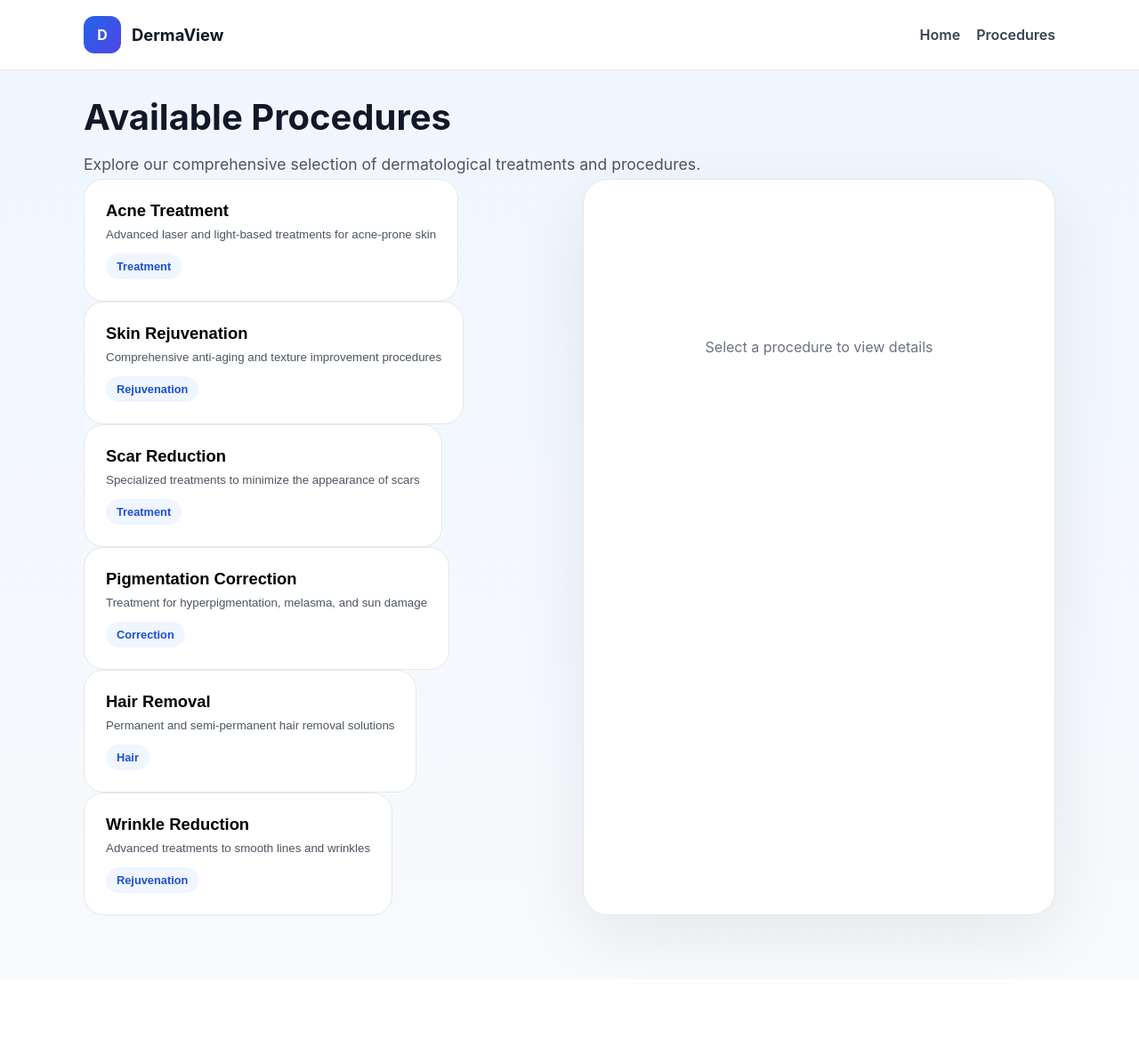
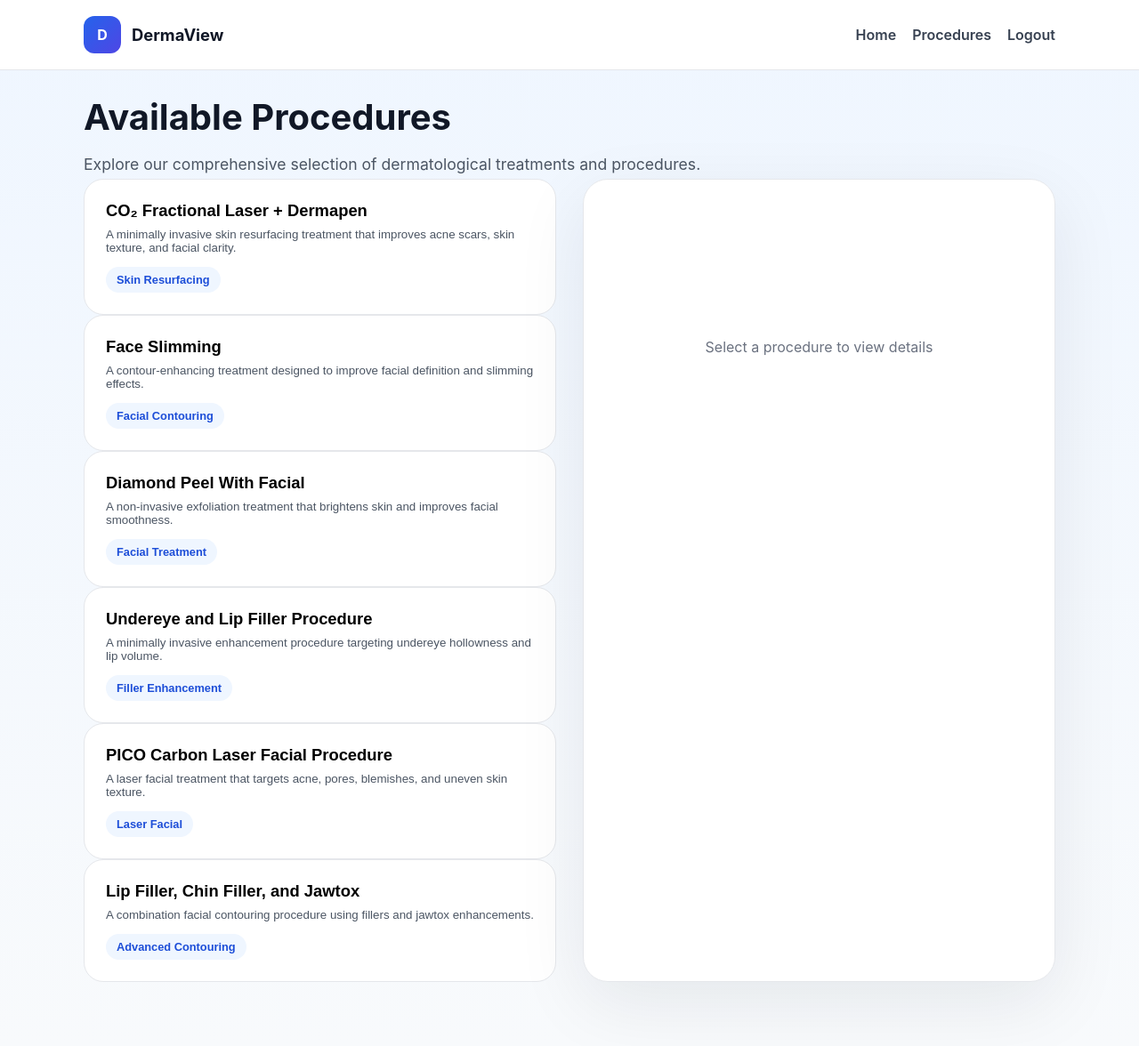
Before and after one commit to amcfajardo/dermaview, a PHP site: page /pages/procedures.html in a window 1280 px wide. Shown: the whole page at 89% size. Before the commit the page ends 1079 px from the top, so only its background shows below. Run offline with PHP 8.4, Linux system fonts and the light colour scheme.

Commit message:
Updated project

```diff
--- a/dermaview-html/app.js
+++ b/dermaview-html/app.js
@@ -1,76 +1,128 @@
 const procedures = [
   {
-    id: "acne-treatment",
-    name: "Acne Treatment",
-    description: "Advanced laser and light-based treatments for acne-prone skin",
-    category: "Treatment",
+    id: "co2-fractional-laser-dermapen",
+    name: "CO₂ Fractional Laser + Dermapen",
+    description:
+      "A minimally invasive skin resurfacing treatment that improves acne scars, skin texture, and facial clarity.",
+
+    category: "Skin Resurfacing",
+
     details: [
-      "Targets acne-causing bacteria",
-      "Reduces sebum production",
-      "Minimizes scarring",
-      "Safe for all skin types",
+      "Improves acne scars and uneven texture",
+      "Stimulates collagen production",
+      "Enhances skin clarity and smoothness",
+      "Minimally invasive with visible results",
+      "Popular for facial rejuvenation"
     ],
+
+    info:
+      "DermaView simulates realistic skin texture improvements and post-treatment clarity using image processing visualization."
   },
+
   {
-    id: "skin-rejuvenation",
-    name: "Skin Rejuvenation",
-    description: "Comprehensive anti-aging and texture improvement procedures",
-    category: "Rejuvenation",
+    id: "face-slimming",
+    name: "Face Slimming",
+
+    description:
+      "A contour-enhancing treatment designed to improve facial definition and slimming effects.",
+
+    category: "Facial Contouring",
+
     details: [
+      "Enhances jawline definition",
+      "Improves facial contour symmetry",
+      "Creates a slimmer facial appearance",
+      "Minimally invasive procedure",
+      "Ideal for contour visualization"
+    ],
+
+    info:
+      "DermaView previews potential contour and slimming effects on the patient's own facial structure."
+  },
+
+  {
+    id: "diamond-peel-facial",
+    name: "Diamond Peel With Facial",
+
+    description:
+      "A non-invasive exfoliation treatment that brightens skin and improves facial smoothness.",
+
+    category: "Facial Treatment",
+
+    details: [
+      "Removes dead skin cells",
+      "Brightens dull complexion",
+      "Improves facial smoothness",
+      "Enhances skin clarity",
+      "Gentle and non-invasive"
+    ],
+
+    info:
+      "DermaView simulates smoother texture, reduced dullness, and improved skin radiance after treatment."
+  },
+
+  {
+    id: "undereye-lip-filler",
+    name: "Undereye and Lip Filler Procedure",
+
+    description:
+      "A minimally invasive enhancement procedure targeting undereye hollowness and lip volume.",
+
+    category: "Filler Enhancement",
+
+    details: [
+      "Reduces appearance of eye bags",
+      "Enhances lip fullness",
+      "Improves facial balance",
+      "Restores youthful appearance",
+      "Provides natural-looking enhancement"
+    ],
+
+    info:
+      "DermaView visualizes filler enhancement effects such as volume restoration and facial symmetry adjustments."
+  },
+
+  {
+    id: "pico-carbon-laser",
+    name: "PICO Carbon Laser Facial Procedure",
+
+    description:
+      "A laser facial treatment that targets acne, pores, blemishes, and uneven skin texture.",
+
+    category: "Laser Facial",
+
+    details: [
+      "Targets acne and blemishes",
+      "Refines enlarged pores",
       "Improves skin texture",
-      "Reduces fine lines and wrinkles",
-      "Enhances skin tone",
-      "Promotes collagen production",
+      "Brightens overall complexion",
+      "Non-invasive laser technology"
     ],
+
+    info:
+      "DermaView simulates smoother skin, reduced blemishes, and refined pores for treatment visualization."
   },
+
   {
-    id: "scar-reduction",
-    name: "Scar Reduction",
-    description: "Specialized treatments to minimize the appearance of scars",
-    category: "Treatment",
+    id: "lip-chin-jawtox",
+    name: "Lip Filler, Chin Filler, and Jawtox",
+
+    description:
+      "A combination facial contouring procedure using fillers and jawtox enhancements.",
+
+    category: "Advanced Contouring",
+
     details: [
-      "Reduces scar depth",
-      "Improves skin appearance",
-      "Multiple treatment options",
-      "Personalized approach",
+      "Enhances chin projection",
+      "Defines jawline contour",
+      "Improves facial harmony",
+      "Adds lip volume and symmetry",
+      "Visible contour enhancement"
     ],
-  },
-  {
-    id: "pigmentation-correction",
-    name: "Pigmentation Correction",
-    description: "Treatment for hyperpigmentation, melasma, and sun damage",
-    category: "Correction",
-    details: [
-      "Targets excess pigmentation",
-      "Even skin tone",
-      "Prevents recurrence",
-      "Gentle on sensitive skin",
-    ],
-  },
-  {
-    id: "hair-removal",
-    name: "Hair Removal",
-    description: "Permanent and semi-permanent hair removal solutions",
-    category: "Hair",
-    details: [
-      "Long-lasting results",
-      "Minimal discomfort",
-      "Various skin types",
-      "Cost-effective",
-    ],
-  },
-  {
-    id: "wrinkle-reduction",
-    name: "Wrinkle Reduction",
-    description: "Advanced treatments to smooth lines and wrinkles",
-    category: "Rejuvenation",
-    details: [
-      "Natural-looking results",
-      "Immediate effects",
-      "Preventative option",
-      "Customizable intensity",
-    ],
-  },
+
+    info:
+      "DermaView projects contour adjustments and volume enhancement before treatment consultation."
+  }
 ];
 
 const app = document.getElementById("app");
@@ -114,8 +166,8 @@ function renderHome() {
           <p class="hero-copy">Leverage advanced image processing technology to visualize and analyze skin conditions with precision.</p>
           <p class="hero-copy">DermaView helps clinicians and patients understand treatment outcomes through sophisticated image analysis.</p>
           <div class="cta-row">
-            <a href="#procedures" class="button">Get Started</a>
-            <a href="#procedures" class="button-secondary">Browse Procedures</a>
+            <a href="pages/procedures.html" class="button">Get Started</a>
+<a href="pages/procedures.html" class="button-secondary">Browse Procedures</a>
           </div>
         </div>
         <div class="features-grid">
@@ -142,7 +194,7 @@ function renderHome() {
       <div class="panel-card">
         <h3 class="section-heading">Ready to explore treatment options?</h3>
         <p class="section-text">Browse our available procedures and learn how DermaView can help you visualize your treatment journey.</p>
-        <a href="#procedures" class="button" style="margin-top: 24px;">Browse Procedures</a>
+        <a href="pages/procedures.html" class="button" style="margin-top: 24px;">Browse Procedures</a>
       </div>
     </section>
   `;
@@ -181,26 +233,66 @@ function renderProcedures() {
   `;
 
   document.querySelectorAll(".procedure-card").forEach((button) => {
-    button.addEventListener("click", () => {
-      const id = button.getAttribute("data-procedure");
-      selectedProcedureId = id;
-      window.location.href = `pages/treatment.html#${id}`;
-    });
+  button.addEventListener("click", () => {
+    const id = button.getAttribute("data-procedure");
+
+    selectedProcedureId = id;
+
+    renderProcedures();
   });
+});
 }
 
 function renderProcedureDetails(procedure) {
   return `
     <div>
+
       <h3>${procedure.name}</h3>
-      <p class="section-text">${procedure.description}</p>
+
+      <p class="section-text">
+        ${procedure.description}
+      </p>
+
       <div style="margin: 24px 0;">
-        <h4>Key Benefits</h4>
+
+        <h4>Procedure Benefits</h4>
+
         <ul class="detail-list">
-          ${procedure.details.map((detail) => `<li>${detail}</li>`).join("")}
+          ${procedure.details
+            .map((detail) => `<li>${detail}</li>`)
+            .join("")}
         </ul>
+
       </div>
-      <a href="#treatment/${procedure.id}" class="button">View Treatment Options</a>
+
+      <div
+        style="
+          margin-top:20px;
+          padding:18px;
+          border-radius:18px;
+          background:#f8fafc;
+          border:1px solid #e5e7eb;
+        "
+      >
+
+        <h4 style="margin-bottom:10px;">
+          About This Procedure
+        </h4>
+
+        <p class="section-text" style="font-size:.98rem;">
+          ${procedure.info}
+        </p>
+
+      </div>
+
+      <a
+        href="treatment.html#${procedure.id}"
+        class="button"
+        style="margin-top:24px;"
+      >
+        Use Image Processing
+      </a>
+
     </div>
   `;
 }
@@ -356,16 +448,23 @@ function processImageWithFilters(imageUrl) {
 
 window.addEventListener("hashchange", render);
 window.addEventListener("load", () => {
-  if (window.location.pathname.includes("treatment.html")) {
+  const path = window.location.pathname;
+
+  if (path.includes("treatment.html")) {
     const hash = window.location.hash.slice(1);
+
     if (hash) {
       selectedProcedureId = hash;
       renderTreatment(hash);
     }
-  } else {
-    if (!window.location.hash) {
-      window.location.hash = "home.html";
-    }
-    render();
+
+    return;
   }
+
+  if (path.includes("procedures.html")) {
+    renderProcedures();
+    return;
+  }
+
+  renderHome();
 });
--- a/dermaview-html/index.html
+++ b/dermaview-html/index.html
@@ -27,7 +27,7 @@
           </a>
           <nav class="top-nav">
             <a href="#home">Home</a>
-            <a href="#procedures">Procedures</a>
+            <a href="pages/procedures.html">Procedures</a>
 
             <a href="logout.php" class="logout-btn">
     Logout
--- a/dermaview-html/pages/procedures.html
+++ b/dermaview-html/pages/procedures.html
@@ -23,10 +23,21 @@
             <span class="brand-mark">D</span>
             <span class="brand-name">DermaView</span>
           </a>
-          <nav class="top-nav">
-            <a href="../index.html">Home</a>
-            <a href="../pages/procedures.html">Procedures</a>
-          </nav>
+           <nav class="top-nav">
+
+      <a href="../index.html">
+        Home
+      </a>
+
+      <a href="procedures.html">
+        Procedures
+      </a>
+
+      <a href="../logout.php">
+        Logout
+      </a>
+
+    </nav>
         </div>
       </header>
 
@@ -102,7 +113,7 @@
   </main>
     </div>
 
-    <script src="app.js"></script>
+    <script src="../app.js"></script>
 
 
 </body></html>
--- a/dermaview-html/style.css
+++ b/dermaview-html/style.css
@@ -440,14 +440,14 @@ body {
 
 
 .logout-btn {
-  padding: 10px 18px;
-  border-radius: 12px;
-  background: #ef4444;
-  color: white !important;
+  color: #374151 !important;
+  text-decoration: none;
   font-weight: 600;
-  transition: opacity 180ms ease;
+  background: transparent !important;
+  padding: 0 !important;
+  border-radius: 0 !important;
 }
 
 .logout-btn:hover {
-  opacity: 0.9;
+  color: #1d4ed8 !important;
 }
```
Also changed, not shown: dermaview-html/pages/treatment.html (+15 -4 lines), dermaview-html/styles/header.css (+7 -6 lines).
